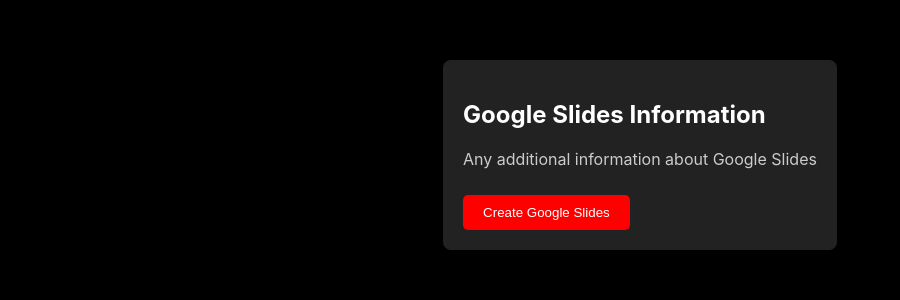
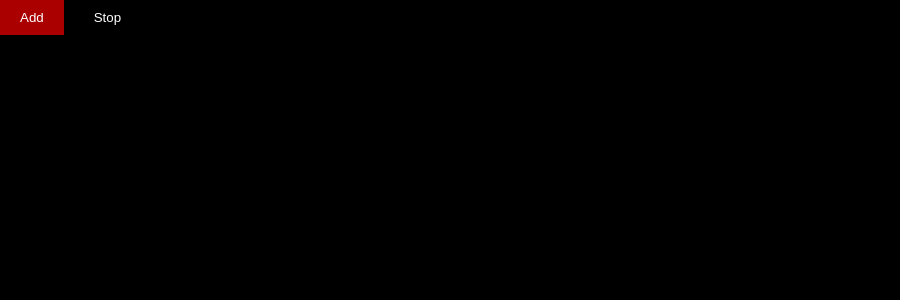
Before and after one commit to AVUKU-PRAGATHESWARI/GoogleSlide, a React (Create React App) app: page / in a window 1280 px wide. Shown: the top 300 px of the page, without its empty margins (0-900 px from the left). Built offline with nearby package versions, Linux system fonts and the light colour scheme.

Commit message:
Almost done

```diff
--- a/src/App.js
+++ b/src/App.js
@@ -3,15 +3,11 @@
 import React from 'react';
 import { BrowserRouter as Router, Route, Switch } from 'react-router-dom';
 import Dashboard from './pages/Admin-DashBoard/AdminDashboard';
-import GoogleSlide from './pages/Google-Slide/GoogleSlide';
+import DynamicForm from './pages/Google-Slide/GoogleSlide';
+import GoogleSlideUI from './pages/Google-Slide/GoogleSlide';
 const App = () => {
   return (
-    <Router>
-      <Switch>
-        <Route exact path="/" component={Dashboard} />
-        <Route path="/google-slides-page" component={GoogleSlide} />
-      </Switch>
-    </Router>
+    <GoogleSlideUI/>
   );
 };
 
--- a/src/pages/Admin-DashBoard/AdminDashboard.js
+++ b/src/pages/Admin-DashBoard/AdminDashboard.jsx
@@ -11,7 +11,7 @@
       <div className="animated-card">
         <h2>Google Slides Information</h2>
         <p>Any additional information about Google Slides</p>
-        <Link to="/google-slides-page">
+        <Link to="/google-creation">
           <button className="animated-card-button" onClick={GoogleSlide}>Create Google Slides</button>
         </Link>
       </div>
--- a/src/pages/Google-Slide/GoogleSlide.css
+++ b/src/pages/Google-Slide/GoogleSlide.css
@@ -0,0 +1,59 @@
+body {
+    background-color: black; /* Setting the overall page background to black */
+    color: white; /* Making text color white for better visibility on a dark background */
+  }
+
+  .dashboard-container {
+    display: flex;
+    flex-direction: column;
+    align-items: center;
+    padding: 20px;
+    margin: 20px;
+  }
+
+  .card {
+    padding: 20px;
+    border-radius: 8px;
+    margin: 20px 0;
+    box-shadow: 0 4px 8px rgba(0, 0, 0, 0.2);
+    transition: transform 0.3s;
+    background-color: #222; /* Light black shade for the card */
+    cursor: pointer;
+  }
+
+  .card:hover {
+    transform: scale(1.05);
+  }
+
+  .card h2 {
+    color: white; /* Adjusting text color for better visibility on the card */
+  }
+
+  .card p {
+    color: #ccc; /* Adjusting text color for better visibility on the card */
+  }
+
+  .addButton {
+    background-color: #ff4444;
+    color: #fff;
+    border: none;
+    padding: 10px 20px;
+    margin-right: 10px;
+    transition: background-color 0.3s ease;
+  }
+
+  .addButton:hover {
+    background-color: #aa0000;
+  }
+
+  .stopButton {
+    background-color: #000;
+    color: #fff;
+    border: none;
+    padding: 10px 20px;
+    transition: background-color 0.3s ease;
+  }
+
+  .stopButton:hover {
+    background-color: #333;
+  }
--- a/src/pages/Google-Slide/GoogleSlide.js
+++ /dev/null
@@ -1,11 +0,0 @@
-import React from 'react'
-
-function GoogleSlide() {
-  return (
-    <div>
-      <h1>vbdhfvks</h1>
-    </div>
-  )
-}
-
-export default GoogleSlide
--- /dev/null
+++ b/src/pages/Google-Slide/GoogleSlide.jsx
@@ -0,0 +1,62 @@
+import React, { useState } from 'react';
+import './GoogleSlide.css';
+
+const GoogleSlide = () => {
+  const [fields, setFields] = useState([]);
+  const [addingField, setAddingField] = useState(false);
+  const [inputName, setInputName] = useState('');
+  const [inputType, setInputType] = useState('text');
+
+  const addField = () => {
+    setAddingField(true);
+  };
+
+  const stopAddingField = () => {
+    setAddingField(false);
+  };
+
+  const handleNameChange = (event) => {
+    setInputName(event.target.value);
+  };
+
+  const handleTypeChange = (event) => {
+    setInputType(event.target.value);
+  };
+
+  const addFieldToForm = () => {
+    if (inputName !== '') {
+      setFields([...fields, { name: inputName, type: inputType }]);
+      setInputName('');
+      setInputType('text');
+    }
+  };
+
+  return (
+    <div>
+      <button className="addButton" onClick={addField}>Add</button>
+      <button className="stopButton" onClick={stopAddingField}>Stop</button>
+
+      {addingField && (
+        <div className="card">
+          <label htmlFor="fieldName">Field Name:</label>
+          <input type="text" id="fieldName" value={inputName} onChange={handleNameChange} />
+          <select value={inputType} onChange={handleTypeChange}>
+            <option value="text">Text</option>
+            <option value="number">Number</option>
+            <option value="email">Email</option>
+          </select>
+          <button className="addFieldButton" onClick={addFieldToForm}>Add Field</button>
+        </div>
+      )}
+      {fields.map((field, index) => (
+        <div>
+          <label htmlFor={`field-${index}`}>{field.name}</label>
+          <input type={field.type} id={`field-${index}`} name={`field-${index}`} />
+        </div>
+))}
+
+    </div>
+  );
+};
+
+export default GoogleSlide;
```
Also changed, not shown: src/containers/GoogleFormLogic.jsx (added, +49 -0 lines).
